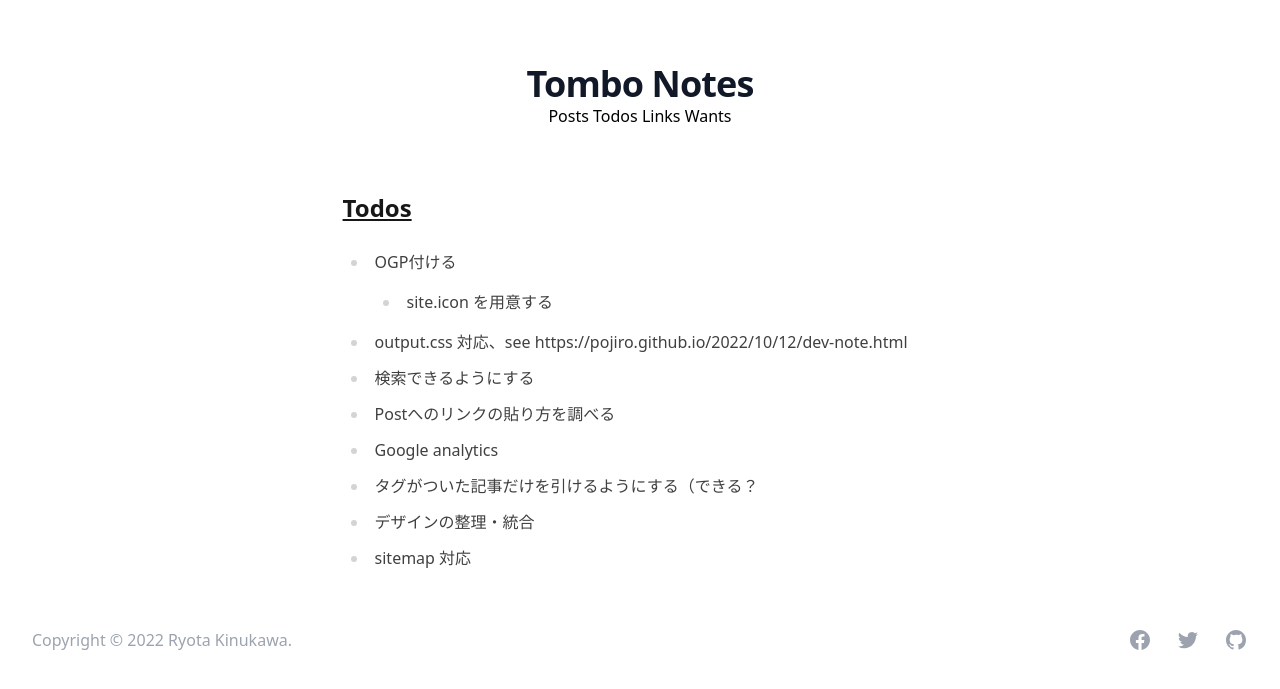
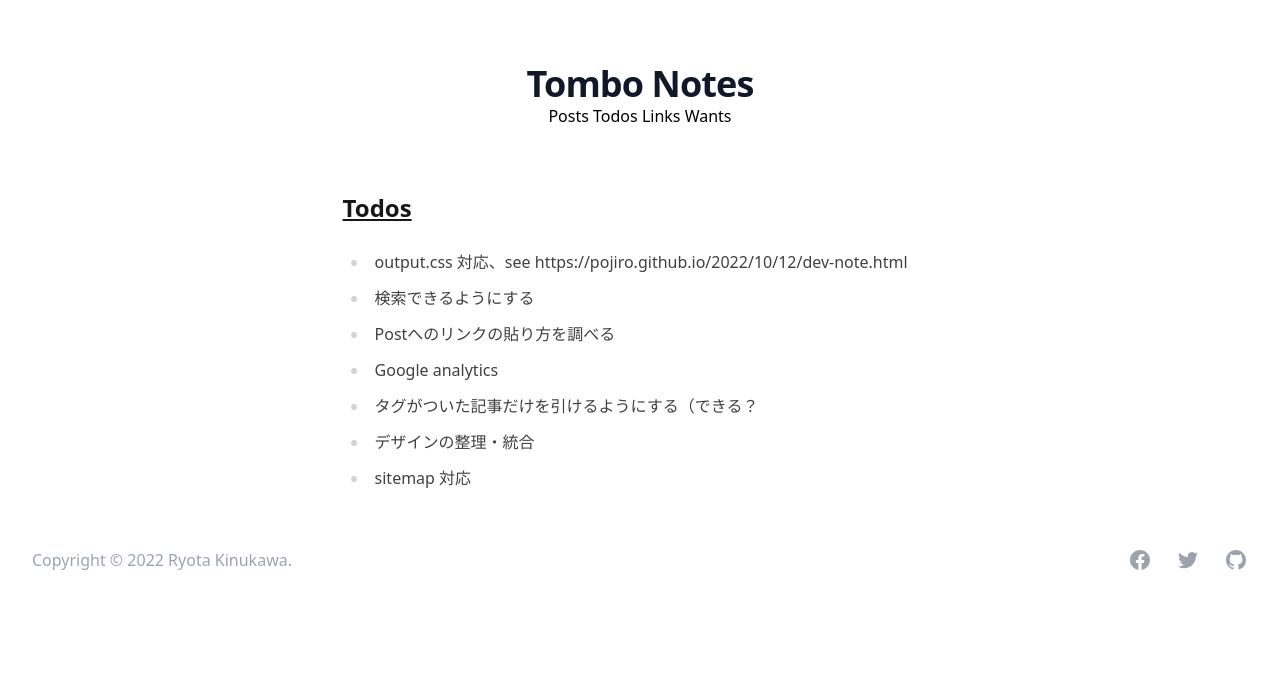
Before and after one commit to pojiro/pojiro.github.io, a Jekyll site: the page built from todos.md, in a window 1280 px wide. Shown: the top 689 px of the page. Built offline with Jekyll 4.4.1, drawn with Linux system fonts in a browser that asks for light colours; some web fonts are replaced; Markdown is read by kramdown in place of the engine named in the settings.

Commit message:
update: todo.md

```diff
--- a/todos.md
+++ b/todos.md
@@ -4,8 +4,6 @@ title: "Todos"
 permalink: /todos
 ---
 
-* OGP付ける
-  * site.icon を用意する
 * output.css 対応、see {{ site.url }}/2022/10/12/dev-note.html
 * 検索できるようにする
 * Postへのリンクの貼り方を調べる
```
